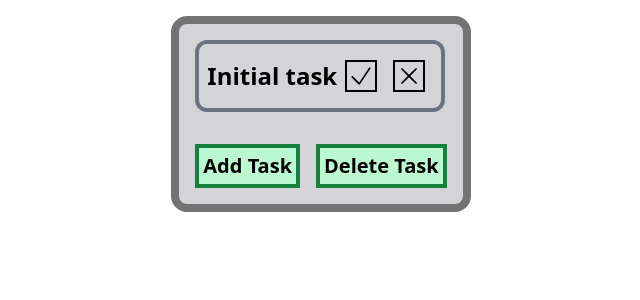
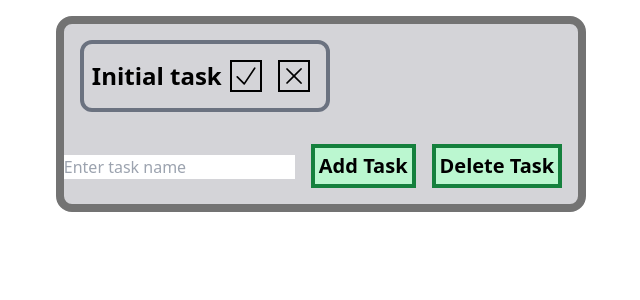
Before and after one commit to YangKai232323/taskListTry, a React (Vite) app: page / in a window 1280 px wide. Shown: the top 300 px of the page, without its empty margins (319-959 px from the left). Built offline with nearby package versions, Linux system fonts and the light colour scheme.

Commit message:
feat || change taskName on input

```diff
--- a/src/App.tsx
+++ b/src/App.tsx
@@ -17,6 +17,8 @@ function App() {
             value: 0,
         },
     ])
+
+    const [inputTaskName, setInputTaskName] = useState<string>()
 
     function addTask(task: Task) {
         setTasks([...tasks, task])
@@ -46,12 +48,19 @@ function App() {
                         </li>
                     ))}
                 </ul>
+                <input
+                    type="text"
+                    placeholder="Enter task name"
+                    onInput={(event: any) => {
+                        setInputTaskName(event.target.value)
+                    }}
+                />
                 <button
                     type="button"
                     className="font-bold m-4 text-xl bg-green-200 p-1 border-green-700 border-4 mr-0"
                     onClick={() => {
                         addTask({
-                            name: 'Second task',
+                            name: inputTaskName || '',
                             state: true,
                             value: 100000,
                         })
```
